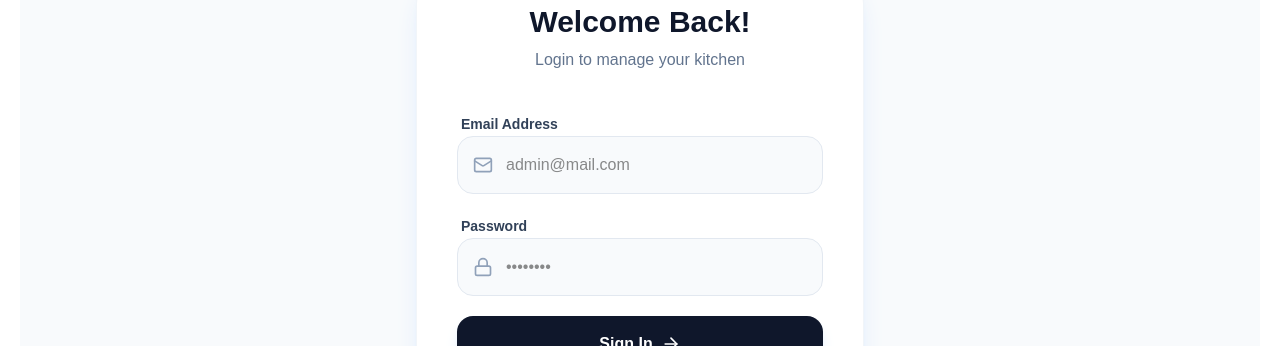
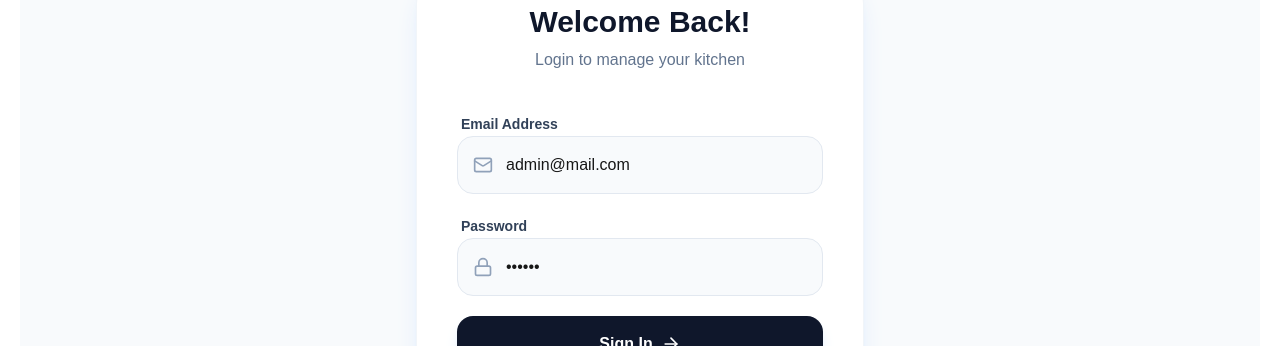
Before and after one commit to Sima-akhter/foods-next-js, a Next.js app: page /login in a window 1280 px wide. Shown: the part 290-636 px from the top of the page. Built offline with nearby package versions, Linux system fonts and the light colour scheme.

Commit message:
update login page

```diff
--- a/src/app/login/page.jsx
+++ b/src/app/login/page.jsx
@@ -12,8 +12,6 @@ const LoginPage = () => {
         e.preventDefault();
         const email = e.target.email.value;
         const password = e.target.password.value;
-
-
         if (email === "admin@mail.com" && password === "123456") {
 
             Cookies.set('user_email', email, { expires: 10 });
@@ -48,6 +46,7 @@ const LoginPage = () => {
                             <input
                                 name="email"
                                 type="email"
+                                defaultValue={"admin@mail.com"}
                                 required
                                 placeholder="admin@mail.com"
                                 className="w-full bg-slate-50 border border-slate-200 rounded-2xl py-4 pl-12 pr-4 focus:outline-none focus:border-blue-600 transition-colors"
@@ -62,6 +61,7 @@ const LoginPage = () => {
                             <input
                                 name="password"
                                 type="password"
+                                defaultValue={"123456"}
                                 required
                                 placeholder="••••••••"
                                 className="w-full bg-slate-50 border border-slate-200 rounded-2xl py-4 pl-12 pr-4 focus:outline-none focus:border-blue-600 transition-colors"
```
